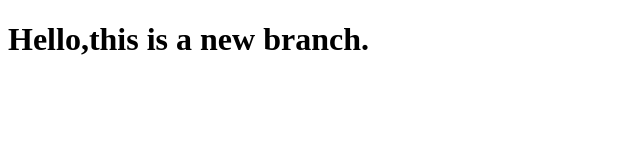
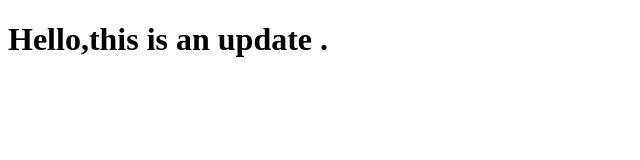
Before and after one commit to moazmohammed2/myProject, a plain HTML site: page index.html in a window 1280 px wide. Shown: the whole page, without its empty margins (0-640 px from the left). Drawn offline with Linux system fonts and the light colour scheme.

Commit message:
edit the html file

```diff
--- a/index.html
+++ b/index.html
@@ -7,7 +7,7 @@
     <link rel="stylesheet" href="style.css">
 </head>
 <body>
-    <h1>Hello,this is a new branch.</h1>
+    <h1>Hello,this is an update .</h1>
     <script src="app.js"></script>
 </body>
 </html>
```
